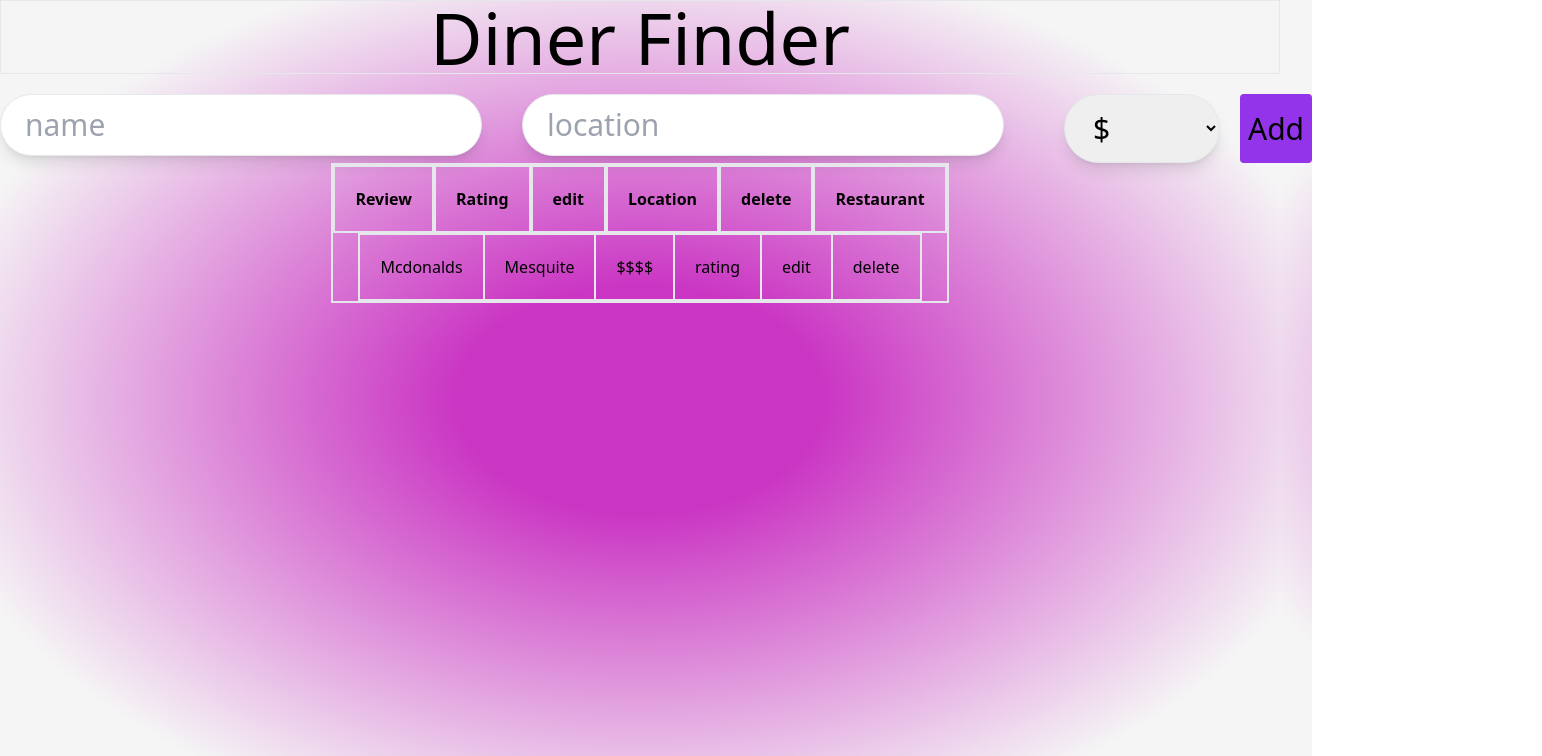
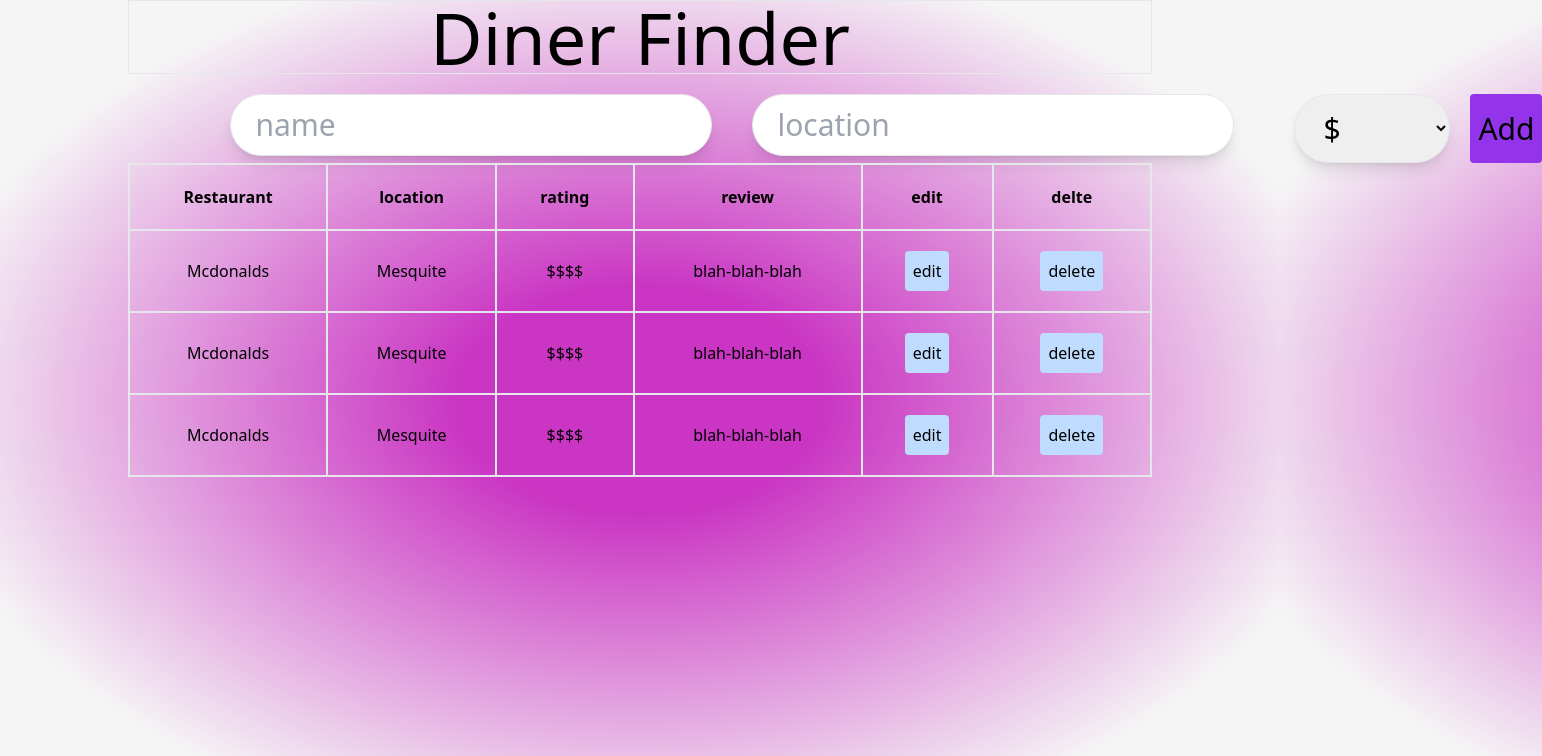
Before and after one commit to Messyginger0804/dinerAudit, a React (Vite) app in the folder client/: page / in a window 1280 px wide. Shown: the top 756 px of the page, 1542 px wide, since content can reach past the window. Built offline with nearby package versions, Linux system fonts and the light colour scheme.

Commit message:
table finished ready to connect backend to front end

```diff
--- a/client/src/App.jsx
+++ b/client/src/App.jsx
@@ -7,7 +7,7 @@
 
 function App() {
   return (
-    <>
+    <main>
       <BrowserRouter>
         <Routes>
           <Route path="/" Component={Home} />
@@ -17,7 +17,7 @@
           <Route path='/restaurants/:id' Component={DetailPage} />
         </Routes>
       </BrowserRouter>
-    </>
+    </main>
   )
 }
 
--- a/client/src/components/AddRestaurant.jsx
+++ b/client/src/components/AddRestaurant.jsx
@@ -1,7 +1,7 @@
 
 function AddRestaurant() {
     return (
-        <div className=''>
+        <main className=''>
 
             <form action='' className=''>
                 <div className='flex text-3xl justify-evenly pt-5'>
@@ -24,7 +24,7 @@
                     <button type="button" className="bg-purple-600 rounded p-2 hover:shadow-yellow-100">Add</button>
                 </div>
             </form>
-        </div>
+        </main>
     )
 }
 
--- a/client/src/components/RestaurantLists.jsx
+++ b/client/src/components/RestaurantLists.jsx
@@ -2,26 +2,42 @@
 
 function RestaurantLists() {
     return (
-        <div className='flex justify-evenly'>
-            <table className='border-2 content-center'>
+        <div className='flex flex-col-6 justify-evenly w-full'>
+            <table className='border-2 content-center w-full'>
                 <thead className=''>
-                    <tr className='flex place-content-end'>
-                        <th scope='col' className=' border-2 p-5'>Review</th>
-                        <th scope='col' className=' border-2 p-5'>Rating</th>
+                    <tr className=''>
+                        <th scope='col' className=' border-2 p-5'>Restaurant</th>
+                        <th scope='col' className=' border-2 p-5'>location</th>
+                        <th scope='col' className=' border-2 p-5'>rating</th>
+                        <th scope='col' className=' border-2 p-5'>review</th>
                         <th scope='col' className=' border-2 p-5'>edit</th>
-                        <th scope='col' className=' border-2 p-5'>Location</th>
-                        <th scope='col' className=' border-2 p-5'>delete</th>
-                        <th scope='col' className=' border-2 p-5'>Restaurant</th>
+                        <th scope='col' className=' border-2 p-5'>delte</th>
                     </tr>
                 </thead>
-                <tbody className='flex justify-evenly'>
+                <tbody className='text-center'>
                     <tr>
                         <td className='border-2 p-5'>Mcdonalds</td>
                         <td className='border-2 p-5'>Mesquite</td>
                         <td className='border-2 p-5'>$$$$</td>
-                        <td className='border-2 p-5'>rating</td>
-                        <td className='border-2 p-5'><button>edit</button></td>
-                        <td className='border-2 p-5'><button>delete</button></td>
+                        <td className='border-2 p-5'>blah-blah-blah</td>
+                        <td className='border-2 p-5'><button className='bg-blue-200 rounded p-2'>edit</button></td>
+                        <td className='border-2 p-5'><button className='bg-blue-200 rounded p-2'>delete</button></td>
+                    </tr>
+                    <tr>
+                        <td className='border-2 p-5'>Mcdonalds</td>
+                        <td className='border-2 p-5'>Mesquite</td>
+                        <td className='border-2 p-5'>$$$$</td>
+                        <td className='border-2 p-5'>blah-blah-blah</td>
+                        <td className='border-2 p-5'><button className='bg-blue-200 rounded p-2'>edit</button></td>
+                        <td className='border-2 p-5'><button className='bg-blue-200 rounded p-2'>delete</button></td>
+                    </tr>
+                    <tr>
+                        <td className='border-2 p-5'>Mcdonalds</td>
+                        <td className='border-2 p-5'>Mesquite</td>
+                        <td className='border-2 p-5'>$$$$</td>
+                        <td className='border-2 p-5'>blah-blah-blah</td>
+                        <td className='border-2 p-5'><button className='bg-blue-200 rounded p-2'>edit</button></td>
+                        <td className='border-2 p-5'><button className='bg-blue-200 rounded p-2'>delete</button></td>
                     </tr>
                 </tbody>
             </table>
```
